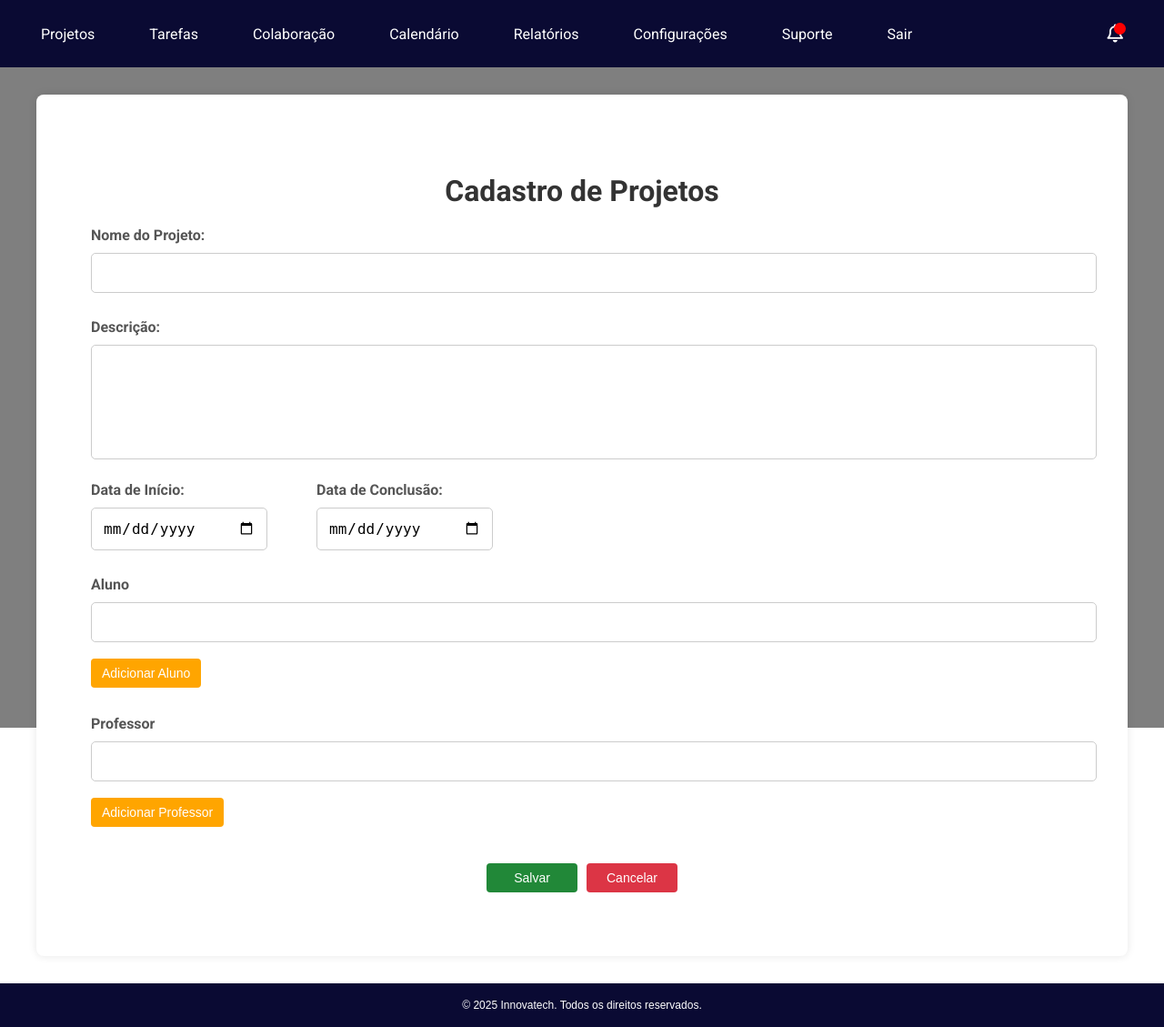
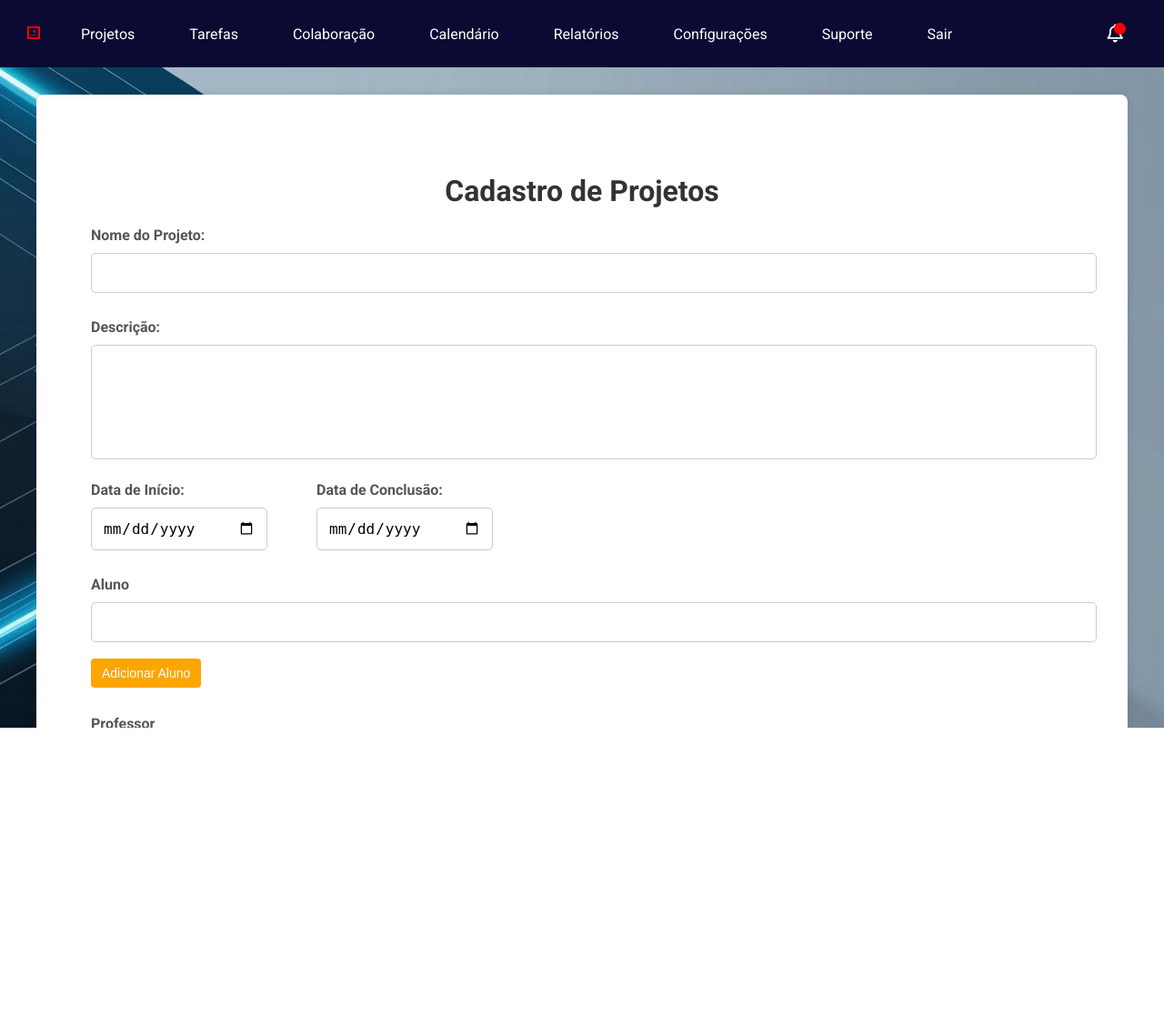
Before and after one commit to SuelenBarboza/Innovatech, a PHP site: page /RegisterProject.html in a window 1280 px wide. Shown: the whole page at 91% size. After the commit the page ends 800 px from the top, so only its background shows below. Run offline with PHP 8.4, Linux system fonts and the light colour scheme.

Commit message:
Adição da logo no home.html

```diff
--- a/Header.html
+++ b/Header.html
@@ -8,12 +8,19 @@
 </head>
 <body>
     <header>
+
         <!-- para alterar a fonte -->
         <link href="https://fonts.googleapis.com/css2?family=Roboto:wght@400;700&display=swap" rel="stylesheet">
         <!-- para funcionar o icons -->
         <link rel="stylesheet" href="https://cdnjs.cloudflare.com/ajax/libs/font-awesome/6.0.0-beta3/css/all.min.css">
      <nav>
+
          <ul class="menu">
+            <li>
+                <div class="logo-container">
+                    <img src="../img/logo/1.png" alt="Logo ">
+                </div>
+              </li>
              <li>
                  <a href="#">Projetos</a>
                  <ul class="submenu">
@@ -74,7 +81,7 @@
                      <i class="fa-regular fa-bell"></i>
                      <span class="notification-bubble"></span>
                  </a>
-                 <!-- Menu de notificações -->
+
                  <div class="notification-menu">
                      <ul>
                          <li><a href="link1.html">Você tem 3 novos recados!</a></li>
@@ -89,9 +96,7 @@
  </header>
 
 
- <div class="image-container">
-     <!-- <img src="img/fundo.jpg" alt="Imagem do meio" /> -->
- </div>
+
 
     <script src="js/Notification.js"></script>
 
--- a/Home.html
+++ b/Home.html
@@ -13,6 +13,9 @@
     <div id="header"></div>
 
 
+    <div class="image-container">
+        <img src="../img/fundoteste.png" alt="Imagem do meio" />
+    </div>
 
     <div id="footer"></div>
     <script src="js/Footer.js"></script>
--- a/css/Header.css
+++ b/css/Header.css
@@ -1,48 +1,56 @@
-/* Adiciona estilo para header */
+/* Essa pagina é só para teste de css NÃO UTILIZAR ELA (não coloque css no header nao vai funcionar as notificações */
+/* 1. Estilos padrões */
 
-/* 1. Estilos padrões */
+/* Remove marcas e espaçamentos extras da lista */
 .menu, .menu ul {
     list-style: none;
     padding: 0;
     margin: 0;
 }
 
+.logo-container img {
+    width: 10px !important;
+    height: auto !important;
+    max-width: 100% !important;
+    border: 2px solid red; /* Para testar se está aplicando */
+}
+
 /* 2. Estilo Geral */
-body {
+
+/* Definições para o fundo e estilo da página */
+html, body {
     margin: 0;
     padding: 0;
+    height: 100%;
+    width: 100%;
+    background-image: url('../img/fundoteste.png'); /*Adicionar uma imagem 1547x867 */
+    background-color: #111;
     background-size: cover;
     background-position: center;
-    background-repeat: no-repeat;
     font-family: 'Roboto', sans-serif;
-    color: white;
-}
-
-body::before {
-    content: '';
-    position: absolute;
-    top: 0;
-    left: 0;
-    width: 100%;
-    height: 100%;
-    background-color: rgba(0, 0, 0, 0.5); /* Overlay escuro */
-    z-index: -1;
+    display: flex;
+    flex-direction: column;
+    overflow: hidden;
 }
 
 /* 3. Menu Principal */
+
+/* Parte de cima da página */
 .menu {
     display: flex;
     background-color: #0A0A33;
     padding: 15px;
     align-items: center;
-    margin-bottom: 20px; /* Espaçamento entre o cabeçalho e o conteúdo */
+    z-index: 10;
 }
 
+/* Estilos para os itens dentro do menu */
 .menu > li {
     margin: 0 15px;
     position: relative;
 }
 
+/* Estilos dentro do menu */
 .menu > li > a {
     text-decoration: none;
     color: white;
@@ -51,12 +59,15 @@ body::before {
     transition: 0.3s;
 }
 
+/* Quando passar o mouse em cima */
 .menu > li > a:hover {
     color: #00D4FF;
     text-decoration: underline;
 }
 
 /* 4. Submenus */
+
+/* Esconde os submenus inicialmente */
 .submenu {
     display: none;
     position: absolute;
@@ -68,33 +79,39 @@ body::before {
     z-index: 1;
 }
 
+/* Mostra o submenu ao passar o mouse sobre o item */
 .menu li:hover .submenu {
     display: block;
 }
 
+/* Estilo dos itens dentro do submenu */
 .submenu li a {
     padding: 10px;
-    color: white;
+    color: rgb(253, 252, 252);
     display: block;
     text-decoration: none;
 }
 
 /* 5. Notificações */
 
-.menu .bell-icon{
-    margin-left: auto;
-}
-
+/* Ícone do sino */
 .bell-icon {
     position: relative;
     font-size: 20px;
     margin-left: auto;
 }
 
+/* Coloca o sino para a direita  */
+.menu .bell-icon{
+    margin-left: auto;
+}
+
+/* Cor ao passar o mouse em cima */
 .bell-icon:hover {
     color: #00D4FF;
 }
 
+/* Bolinha de notificação que aparece no ícone */
 .notification-bubble {
     position: absolute;
     top: 10px;
@@ -106,6 +123,7 @@ body::before {
     height: 13px;
 }
 
+/* Menu de Notificações */
 .notification-menu {
     display: none;
     position: absolute;
@@ -118,28 +136,77 @@ body::before {
     z-index: 1;
 }
 
+/* Estilos para a lista de notificações dentro do menu */
 .notification-menu ul {
     list-style: none;
     padding: 0;
     margin: 0;
 }
 
+/* Estilos para os itens da lista de notificações */
 .notification-menu ul li {
     padding: 8px;
     color: white;
     border-bottom: 1px solid #666;
 }
 
+/* Estilos para os links dentro da lista de notificações */
 .notification-menu ul li a {
     color: white;
     text-decoration: none;
 }
 
+/* Estilo para o link de notificação ao passar o mouse */
 .notification-menu ul li a:hover {
     background-color: #666;
     color: #00D4FF;
 }
 
+/* Estilo do item quando passar o mouse em cima */
 .notification-menu ul li:hover {
     background-color: #555;
 }
+
+/* Animação de desaparecimento */
+.fade-out {
+    opacity: 0;
+    transform: translateY(-10px);
+    transition: opacity 0.5s, transform 0.5s;
+}
+
+/* 6. Imagem */
+
+#main-content {
+    display: flex;
+    justify-content: center;
+    align-items: center;
+    flex-grow: 1;
+    width: 100%;
+}
+
+.image-container {
+    display: flex;
+    justify-content: center;
+    align-items: center;
+    height: 80vh;
+}
+
+.image-container img {
+    max-width: 100%;
+    max-height: 100%;
+    object-fit: contain;
+}
+
+/* 7. Rodapé */
+
+/* Adiciona estilo para footer */
+footer {
+    background-color: #0A0A33;
+    color: white;
+    text-align: center;
+    padding: 15px 0;
+    font-size: 12px;
+    width: 100%;
+    font-family: 'Arial', sans-serif;
+    margin-top: auto;
+}
```
Also changed, not shown: css/Home.css (+25 -22 lines), 1.png (added), img/logo/1.png (added), img/logo/10.png (added), img/logo/11.png (added), img/logo/2.png (added), img/logo/3.png (added), img/logo/4.png (added), img/logo/5.png (added), img/logo/6.png (added), img/logo/7.png (added), img/logo/8.png (added), img/logo/9.png (added), img/logo/teste.png (added).
